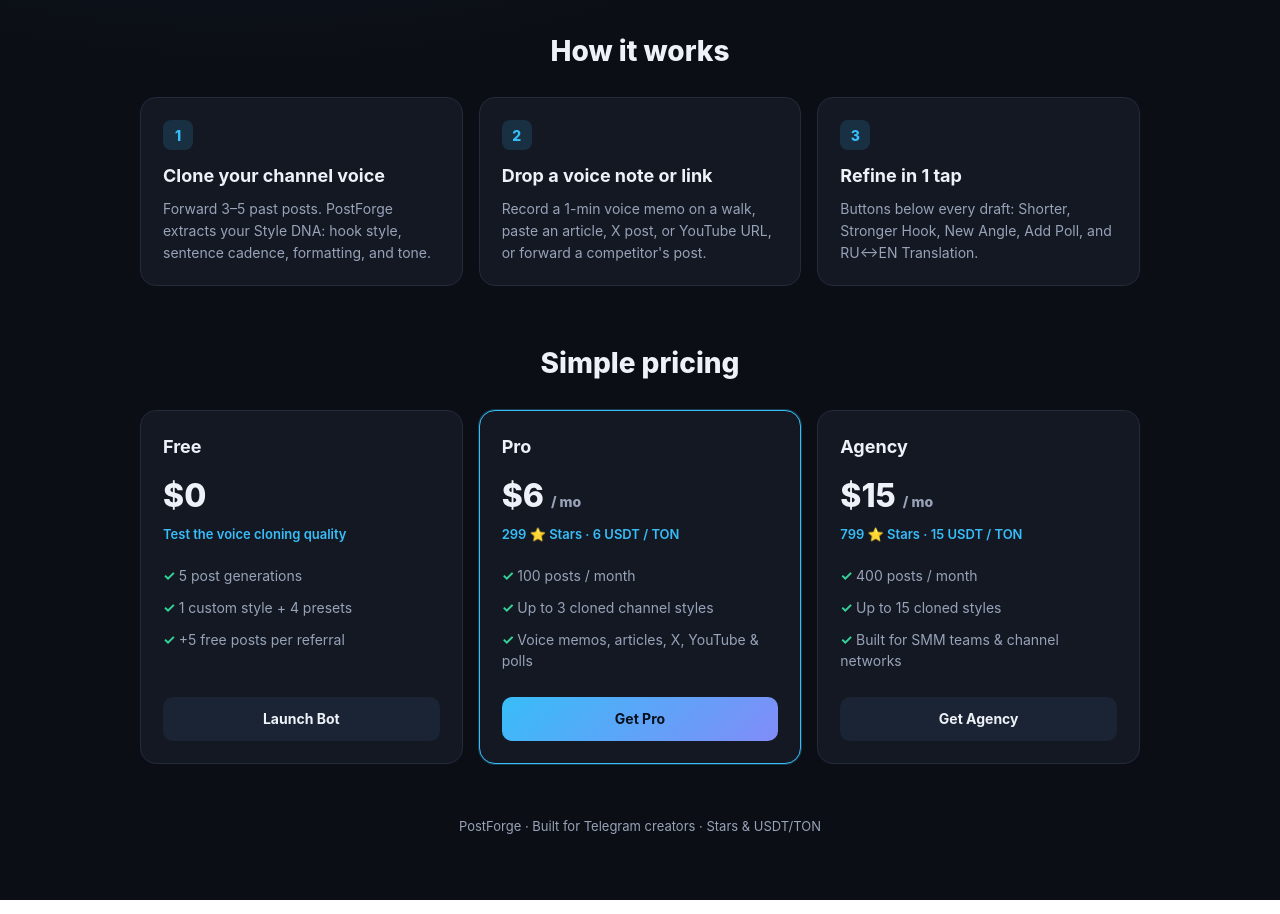
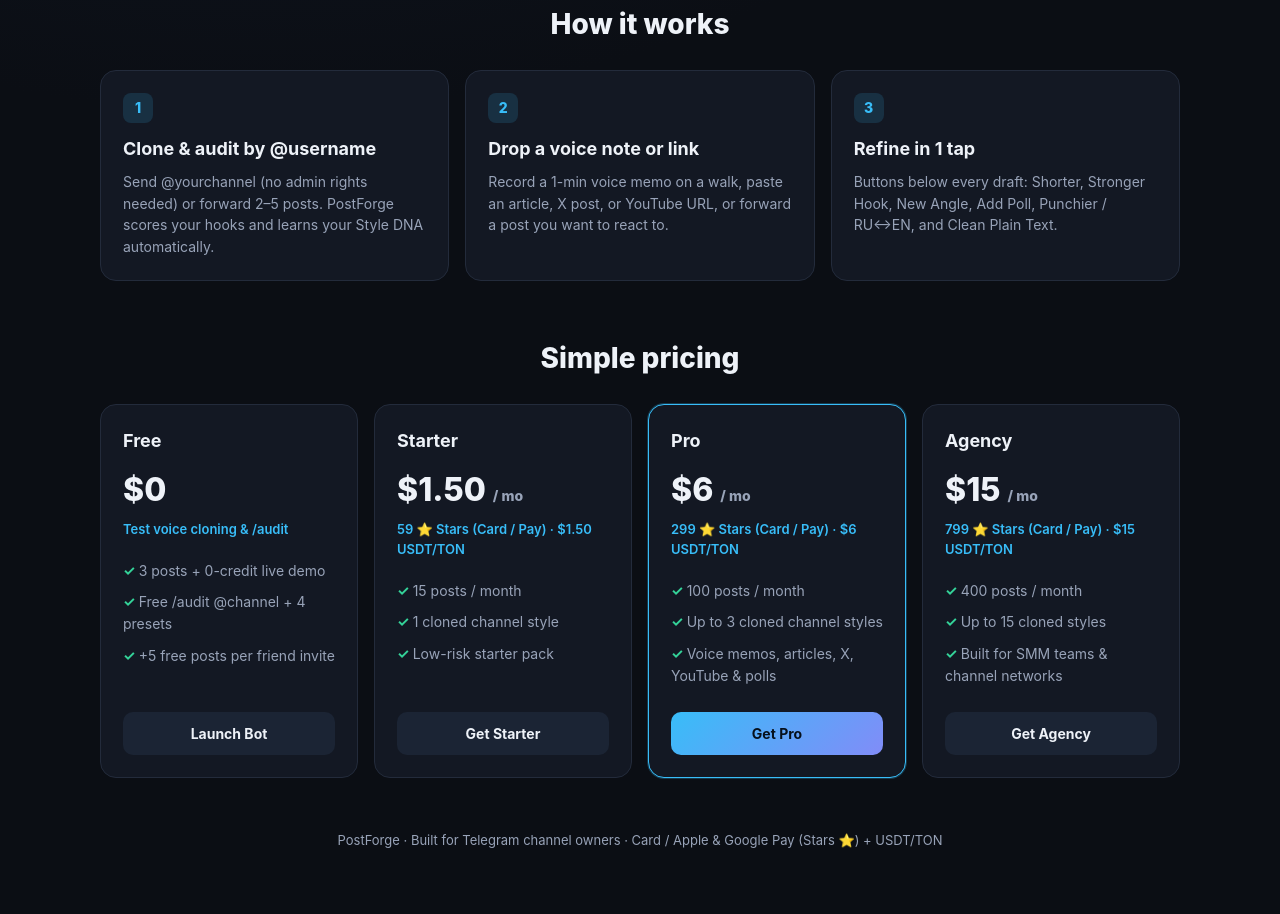
Before and after one commit to babanadia/postforge, a plain HTML site: page index.html in a window 1280 px wide. Shown: the part 1158-2072 px from the top of the page. Drawn offline with Linux system fonts and the light colour scheme.

Commit message:
feat: add Starter tier, channel audit demo, Card/Pay clarity, and SEO

```diff
--- a/index.html
+++ b/index.html
@@ -3,18 +3,38 @@
 <head>
   <meta charset="UTF-8" />
   <meta name="viewport" content="width=device-width, initial-scale=1.0" />
-  <title>PostForge — AI Telegram Channel Post Editor in Your Exact Voice</title>
-  <meta name="description" content="Forward 3–5 posts once to clone your Telegram channel's Style DNA. Turn voice memos, articles, X posts, and YouTube videos into publish-ready Telegram HTML posts in 15 seconds." />
+  <title>PostForge — AI Telegram Channel Post Editor &amp; Voice Cloner</title>
+  <meta name="description" content="Clone your Telegram channel's writing style by @username in 1 click, get a Free AI Channel Audit, and turn voice memos, articles, X posts, or YouTube links into ready posts in 10 seconds." />
+  <link rel="canonical" href="https://babanadia.github.io/postforge/" />
   <link rel="icon" type="image/jpeg" href="logo.jpg" />
   <meta property="og:type" content="website" />
   <meta property="og:url" content="https://babanadia.github.io/postforge/" />
-  <meta property="og:title" content="PostForge — AI Telegram Post Editor in Your Exact Voice" />
-  <meta property="og:description" content="Clone your channel's writing style from 3–5 posts. Drop voice memos, articles, X threads, or YouTube links — get clean Telegram posts in 15 seconds. 5 posts free." />
+  <meta property="og:title" content="PostForge — AI Telegram Post Editor &amp; Channel Voice Cloner" />
+  <meta property="og:description" content="Clone your channel's voice by @username, run a Free AI Channel Audit, and turn voice notes or links into ready posts in 10s. 3 free posts + instant live demo." />
   <meta property="og:image" content="https://babanadia.github.io/postforge/logo.jpg" />
   <meta name="twitter:card" content="summary" />
-  <meta name="twitter:title" content="PostForge — AI Telegram Post Editor in Your Exact Voice" />
-  <meta name="twitter:description" content="Clone your Telegram channel style from 3–5 posts. Turn voice memos, X posts, articles & YouTube into publish-ready posts in 15s." />
+  <meta name="twitter:title" content="PostForge — AI Telegram Post Editor &amp; Channel Voice Cloner" />
+  <meta name="twitter:description" content="Clone your Telegram channel style by @username. Free AI hook audit + voice notes, articles, X &amp; YouTube to publish-ready HTML in 10s." />
   <meta name="twitter:image" content="https://babanadia.github.io/postforge/logo.jpg" />
+  <script type="application/ld+json">
+  {
+    "@context": "https://schema.org",
+    "@type": "SoftwareApplication",
+    "name": "PostForge",
+    "applicationCategory": "BusinessApplication",
+    "operatingSystem": "Telegram, iOS, Android, Web, Windows, macOS",
+    "url": "https://babanadia.github.io/postforge/",
+    "sameAs": "https://t.me/getpostforge_bot",
+    "description": "AI Telegram post editor that clones any channel's Style DNA from @username or 3-5 posts, audits channel hooks for free, and turns voice notes, articles, X posts, and YouTube videos into publish-ready Telegram HTML.",
+    "offers": {
+      "@type": "AggregateOffer",
+      "priceCurrency": "USD",
+      "lowPrice": "0",
+      "highPrice": "15",
+      "offerCount": "4"
+    }
+  }
+  </script>
   <style>
     :root {
       --bg: #0b0e14;
@@ -35,7 +55,7 @@
       line-height: 1.55;
       min-height: 100vh;
     }
-    .container { max-width: 1040px; margin: 0 auto; padding: 24px 20px 64px; }
+    .container { max-width: 1120px; margin: 0 auto; padding: 24px 20px 64px; }
     header {
       display: flex; align-items: center; justify-content: space-between;
       padding: 12px 0 36px;
@@ -62,11 +82,11 @@
     }
     h1 {
       font-size: clamp(30px, 5vw, 50px); line-height: 1.12; font-weight: 800;
-      letter-spacing: -0.03em; max-width: 820px; margin: 0 auto 18px;
+      letter-spacing: -0.03em; max-width: 840px; margin: 0 auto 18px;
     }
     .subtitle {
       color: var(--muted); font-size: clamp(16px, 2.1vw, 19px);
-      max-width: 660px; margin: 0 auto 30px;
+      max-width: 680px; margin: 0 auto 30px;
     }
     .cta-row { display: flex; gap: 12px; justify-content: center; flex-wrap: wrap; }
     .cta-primary {
@@ -77,6 +97,14 @@
       transition: transform .15s ease, opacity .15s ease;
     }
     .cta-primary:hover { transform: translateY(-1px); opacity: 0.94; }
+    .cta-secondary {
+      display: inline-flex; align-items: center; gap: 8px;
+      background: var(--card); border: 1px solid var(--card-border);
+      color: var(--text); font-weight: 700; text-decoration: none;
+      padding: 14px 22px; border-radius: 12px; font-size: 16px;
+      transition: border-color .15s ease, transform .15s ease;
+    }
+    .cta-secondary:hover { border-color: var(--accent); transform: translateY(-1px); }
     .cta-note { margin-top: 12px; color: var(--muted); font-size: 13px; }
 
     .demo-section {
@@ -123,8 +151,9 @@
     .card h3 { font-size: 18px; margin-bottom: 8px; }
     .card p { color: var(--muted); font-size: 14px; }
 
-    .pricing-grid { display: grid; grid-template-columns: repeat(3, 1fr); gap: 16px; }
-    @media (max-width: 760px) { .pricing-grid { grid-template-columns: 1fr; } }
+    .pricing-grid { display: grid; grid-template-columns: repeat(4, 1fr); gap: 16px; }
+    @media (max-width: 920px) { .pricing-grid { grid-template-columns: repeat(2, 1fr); } }
+    @media (max-width: 560px) { .pricing-grid { grid-template-columns: 1fr; } }
     .price-card { position: relative; display: flex; flex-direction: column; justify-content: space-between; }
     .price-card.featured { border-color: var(--accent); box-shadow: 0 0 0 1px rgba(56,189,248,0.25); }
     .price-amount { font-size: 32px; font-weight: 800; margin: 10px 0 4px; }
@@ -153,22 +182,26 @@
     </header>
 
     <section class="hero">
-      <div class="badge" data-i18n="badge">No channel admin rights needed · Pay with Stars / USDT / TON</div>
+      <div class="badge" data-i18n="badge">No admin rights needed · Card / Apple Pay / Google Pay (Stars) + USDT/TON</div>
       <h1 data-i18n="headline">Turn voice notes &amp; links into posts in your channel's exact voice</h1>
       <p class="subtitle" data-i18n="subtitle">
-        No more generic 'In today's fast-paced world' AI fluff. Forward 3–5 of your posts once — PostForge learns your rhythm and turns voice memos, articles, X posts, or YouTube videos into publish-ready posts in 15 seconds.
+        No more generic AI fluff. Drop @yourchannel once for a Free AI Channel Audit &amp; 1-click Style DNA cloning — then turn voice memos, articles, X posts, or YouTube videos into publish-ready Telegram posts in 10 seconds.
       </p>
       <div class="cta-row">
         <a class="cta-primary" href="https://t.me/getpostforge_bot?start=landing" target="_blank" rel="noopener" data-i18n="cta">
-          Try 5 Posts Free →
+          Try 3 Free Posts + Demo →
+        </a>
+        <a class="cta-secondary" href="https://t.me/getpostforge_bot?start=landing_audit" target="_blank" rel="noopener" data-i18n="ctaAudit">
+          📊 Run Free Channel Audit →
         </a>
       </div>
-      <div class="cta-note" data-i18n="ctaNote">20-second setup · No credit card required</div>
+      <div class="cta-note" data-i18n="ctaNote">10-second setup · 0-credit live demo · No card required</div>
     </section>
 
     <section class="demo-section">
       <div class="demo-tabs">
         <button class="demo-tab active" data-demo="voice" data-i18n="tabVoice">🎙 Voice → Post</button>
+        <button class="demo-tab" data-demo="audit" data-i18n="tabAudit">📊 Free Channel Audit</button>
         <button class="demo-tab" data-demo="url" data-i18n="tabUrl">🔗 Article / X / YouTube → Brief</button>
         <button class="demo-tab" data-demo="notes" data-i18n="tabNotes">📝 Rough Notes → Sharp Post</button>
       </div>
@@ -188,18 +221,18 @@
     <div class="steps-grid">
       <div class="card">
         <div class="step-num">1</div>
-        <h3 data-i18n="s1Title">Clone your channel voice</h3>
-        <p data-i18n="s1Desc">Forward 3–5 past posts. PostForge extracts your Style DNA: hook style, sentence cadence, formatting, and tone.</p>
+        <h3 data-i18n="s1Title">Clone &amp; audit by @username</h3>
+        <p data-i18n="s1Desc">Send @yourchannel (no admin rights needed) or forward 2–5 posts. PostForge scores your hooks and learns your Style DNA automatically.</p>
       </div>
       <div class="card">
         <div class="step-num">2</div>
         <h3 data-i18n="s2Title">Drop a voice note or link</h3>
-        <p data-i18n="s2Desc">Record a 1-min voice memo on a walk, paste an article, X post, or YouTube URL, or forward a competitor's post.</p>
+        <p data-i18n="s2Desc">Record a 1-min voice memo on a walk, paste an article, X post, or YouTube URL, or forward a post you want to react to.</p>
       </div>
       <div class="card">
         <div class="step-num">3</div>
         <h3 data-i18n="s3Title">Refine in 1 tap</h3>
-        <p data-i18n="s3Desc">Buttons below every draft: Shorter, Stronger Hook, New Angle, Add Poll, and RU↔EN Translation.</p>
+        <p data-i18n="s3Desc">Buttons below every draft: Shorter, Stronger Hook, New Angle, Add Poll, Punchier / RU↔EN, and Clean Plain Text.</p>
       </div>
     </div>
 
@@ -209,21 +242,35 @@
         <div>
           <h3>Free</h3>
           <div class="price-amount">$0</div>
-          <div class="price-alt" data-i18n="freeAlt">Test the voice cloning quality</div>
+          <div class="price-alt" data-i18n="freeAlt">Test voice cloning &amp; /audit</div>
           <ul class="price-list">
-            <li data-i18n="f1">5 post generations</li>
-            <li data-i18n="f2">1 custom style + 4 presets</li>
-            <li data-i18n="f3">+5 free posts per referral</li>
+            <li data-i18n="f1">3 posts + 0-credit live demo</li>
+            <li data-i18n="f2">Free /audit @channel + 4 presets</li>
+            <li data-i18n="f3">+5 free posts per friend invite</li>
           </ul>
         </div>
         <a class="price-btn" href="https://t.me/getpostforge_bot?start=landing_free" target="_blank" rel="noopener" data-i18n="startBtn">Launch Bot</a>
+      </div>
+
+      <div class="card price-card">
+        <div>
+          <h3>Starter</h3>
+          <div class="price-amount">$1.50 <span data-i18n="perMo" style="font-size:14px;color:var(--muted)">/ mo</span></div>
+          <div class="price-alt" data-i18n="starterAlt">59 ⭐ Stars (Card / Pay) · $1.50 USDT/TON</div>
+          <ul class="price-list">
+            <li data-i18n="st1">15 posts / month</li>
+            <li data-i18n="st2">1 cloned channel style</li>
+            <li data-i18n="st3">Low-risk impulse pack</li>
+          </ul>
+        </div>
+        <a class="price-btn" href="https://t.me/getpostforge_bot?start=landing_starter" target="_blank" rel="noopener" data-i18n="starterBtn">Get Starter</a>
       </div>
 
       <div class="card price-card featured">
         <div>
           <h3>Pro</h3>
           <div class="price-amount">$6 <span data-i18n="perMo" style="font-size:14px;color:var(--muted)">/ mo</span></div>
-          <div class="price-alt">299 ⭐ Stars · 6 USDT / TON</div>
+          <div class="price-alt" data-i18n="proAlt">299 ⭐ Stars (Card / Pay) · $6 USDT/TON</div>
           <ul class="price-list">
             <li data-i18n="p1">100 posts / month</li>
             <li data-i18n="p2">Up to 3 cloned channel styles</li>
@@ -237,7 +284,7 @@
         <div>
           <h3>Agency</h3>
           <div class="price-amount">$15 <span data-i18n="perMo" style="font-size:14px;color:var(--muted)">/ mo</span></div>
-          <div class="price-alt">799 ⭐ Stars · 15 USDT / TON</div>
+          <div class="price-alt" data-i18n="agencyAlt">799 ⭐ Stars (Card / Pay) · $15 USDT/TON</div>
           <ul class="price-list">
             <li data-i18n="a1">400 posts / month</li>
             <li data-i18n="a2">Up to 15 cloned styles</li>
@@ -248,80 +295,100 @@
       </div>
     </div>
 
-    <footer>PostForge · Built for Telegram creators · Stars &amp; USDT/TON</footer>
+    <footer data-i18n="footerText">PostForge · Built for Telegram channel owners · Card / Apple &amp; Google Pay (Stars ⭐) + USDT/TON</footer>
   </div>
 
   <script>
     const i18n = {
       ru: {
-        docTitle: "PostForge — Личный AI-редактор постов в стиле твоего Telegram-канала",
-        badge: "Без прав админа в канале · Оплата Stars / USDT / TON",
-        headline: "Твои голосовые и ссылки → готовые посты в личном стиле канала",
-        subtitle: "Забудь про шаблонные тексты «в современном мире». Перешли 3–5 своих постов — бот выучит твой стиль и за 15 секунд превратит голосовое, статью, пост из X или YouTube в пост, который звучит как ты.",
-        cta: "Попробовать 5 постов бесплатно →",
-        ctaNote: "Старт за 20 секунд · Карта не нужна",
+        docTitle: "PostForge — AI-редактор и клон стиля Telegram-канала",
+        badge: "Без прав админа · Карта / Apple Pay / Google Pay (Stars) и USDT/TON",
+        headline: "Голосовые и ссылки → готовые посты в стиле твоего Telegram-канала",
+        subtitle: "Забудь про шаблонные тексты «в современном мире». Отправь @канал для бесплатного AI-разбора хуков и клонирования стиля — и превращай голосовые, статьи, посты из X или YouTube в посты за 10 секунд.",
+        cta: "3 поста + демо бесплатно →",
+        ctaAudit: "📊 Бесплатный AI-разбор @канала →",
+        ctaNote: "Старт за 10 секунд · Демо не тратит кредиты · Карта не нужна",
         tabVoice: "🎙 Голосовое → Пост",
+        tabAudit: "📊 AI-разбор @канала",
         tabUrl: "🔗 Статья / X / YouTube → Выжимка",
         tabNotes: "📝 Сырые тезисы → Острый пост",
         beforeLabel: "Вход (что кинул автор)",
         afterLabel: "Выход PostForge (в стиле канала)",
         howTitle: "Как это работает",
-        s1Title: "Клонируешь стиль канала",
-        s1Desc: "Пересылаешь 3–5 своих постов. Бот вытаскивает твою ДНК стиля: хуки, ритм, длину абзацев и подачу.",
+        s1Title: "Клон стиля и аудит по @username",
+        s1Desc: "Пришли @канал (без прав админа) или 2–5 постов. Бот оценит хуки в /audit и снимет твою ДНК стиля.",
         s2Title: "Кидаешь голосовое или ссылку",
-        s2Desc: "Наговариваешь мысль на ходу, кидаешь статью, пост из X, YouTube-ролик или пересланный пост конкурента.",
+        s2Desc: "Наговариваешь мысль на ходу, кидаешь статью, пост из X, YouTube-ролик или тезисы — получаешь чистый Telegram HTML.",
         s3Title: "Докручиваешь в 1 клик",
-        s3Desc: "Кнопки под постом: «Короче», «Острее хук», «Другой угол», «Опрос», «Перевод RU↔EN».",
+        s3Desc: "Кнопки под постом: «Короче», «Острее хук», «Другой угол», «Опрос», «Перевод RU↔EN» и «Чистый текст».",
         pricingTitle: "Простые тарифы",
         perMo: "/ мес",
-        freeAlt: "Чтобы проверить качество",
-        f1: "5 генераций постов",
-        f2: "1 свой стиль + 4 пресета",
+        freeAlt: "Проверить качество и /audit",
+        f1: "3 поста + бесплатное живое демо",
+        f2: "Бесплатный /audit @канала + 4 пресета",
         f3: "+5 постов за каждого друга",
+        starterAlt: "59 ⭐ Stars (Карта / Pay) · $1.50 USDT/TON",
+        st1: "15 постов на 30 дней",
+        st2: "1 клонированный стиль канала",
+        st3: "Быстрый старт за ~110 ₽ / $1.50",
+        proAlt: "299 ⭐ Stars (Карта / Pay) · $6 USDT/TON",
         p1: "100 постов в месяц",
         p2: "До 3 клонированных стилей",
         p3: "Голосовые, статьи, X, YouTube, опросы",
+        agencyAlt: "799 ⭐ Stars (Карта / Pay) · $15 USDT/TON",
         a1: "400 постов в месяц",
         a2: "До 15 стилей под сетку каналов",
         a3: "Идеально для SMM и редакций",
         startBtn: "Запустить бота",
+        starterBtn: "Выбрать Starter",
         proBtn: "Выбрать Pro",
-        agencyBtn: "Выбрать Agency"
+        agencyBtn: "Выбрать Agency",
+        footerText: "PostForge · Для владельцев Telegram-каналов · Карта / Apple & Google Pay (Stars ⭐) + USDT/TON"
       },
       en: {
-        docTitle: "PostForge — AI Telegram Channel Post Editor in Your Exact Voice",
-        badge: "No channel admin rights needed · Pay with Stars / USDT / TON",
+        docTitle: "PostForge — AI Telegram Channel Post Editor & Voice Cloner",
+        badge: "No admin rights needed · Card / Apple Pay / Google Pay (Stars) + USDT/TON",
         headline: "Turn voice notes & links into posts in your channel's exact voice",
-        subtitle: "No more generic 'In today's fast-paced world' AI fluff. Forward 3–5 of your posts once — PostForge learns your rhythm and turns voice memos, articles, X posts, or YouTube videos into publish-ready posts in 15 seconds.",
-        cta: "Try 5 Posts Free →",
-        ctaNote: "20-second setup · No credit card required",
+        subtitle: "No more generic AI fluff. Drop @yourchannel once for a Free AI Channel Audit & 1-click Style DNA cloning — then turn voice memos, articles, X posts, or YouTube videos into publish-ready Telegram posts in 10 seconds.",
+        cta: "Try 3 Free Posts + Demo →",
+        ctaAudit: "📊 Run Free Channel Audit →",
+        ctaNote: "10-second setup · 0-credit live demo · No card required",
         tabVoice: "🎙 Voice → Post",
+        tabAudit: "📊 Free Channel Audit",
         tabUrl: "🔗 Article / X / YouTube → Brief",
         tabNotes: "📝 Rough Notes → Sharp Post",
         beforeLabel: "Input (what you dropped)",
         afterLabel: "PostForge Output (your channel DNA)",
         howTitle: "How it works",
-        s1Title: "Clone your channel voice",
-        s1Desc: "Forward 3–5 past posts. PostForge extracts your Style DNA: hook style, sentence cadence, formatting, and tone.",
+        s1Title: "Clone & audit by @username",
+        s1Desc: "Send @yourchannel (no admin rights needed) or forward 2–5 posts. PostForge scores your hooks and learns your Style DNA automatically.",
         s2Title: "Drop a voice note or link",
-        s2Desc: "Record a 1-min voice memo on a walk, paste an article, X post, or YouTube URL, or forward a competitor's post.",
+        s2Desc: "Record a 1-min voice memo on a walk, paste an article, X post, or YouTube URL, or forward a post you want to react to.",
         s3Title: "Refine in 1 tap",
-        s3Desc: "Buttons below every draft: Shorter, Stronger Hook, New Angle, Add Poll, and RU↔EN Translation.",
+        s3Desc: "Buttons below every draft: Shorter, Stronger Hook, New Angle, Add Poll, Punchier / RU↔EN, and Clean Plain Text.",
         pricingTitle: "Simple pricing",
         perMo: "/ mo",
-        freeAlt: "Test the voice cloning quality",
-        f1: "5 post generations",
-        f2: "1 custom style + 4 presets",
-        f3: "+5 free posts per referral",
+        freeAlt: "Test voice cloning & /audit",
+        f1: "3 posts + 0-credit live demo",
+        f2: "Free /audit @channel + 4 presets",
+        f3: "+5 free posts per friend invite",
+        starterAlt: "59 ⭐ Stars (Card / Pay) · $1.50 USDT/TON",
+        st1: "15 posts / month",
+        st2: "1 cloned channel style",
+        st3: "Low-risk starter pack",
+        proAlt: "299 ⭐ Stars (Card / Pay) · $6 USDT/TON",
         p1: "100 posts / month",
         p2: "Up to 3 cloned channel styles",
         p3: "Voice memos, articles, X, YouTube & polls",
+        agencyAlt: "799 ⭐ Stars (Card / Pay) · $15 USDT/TON",
         a1: "400 posts / month",
         a2: "Up to 15 cloned styles",
         a3: "Built for SMM teams & channel networks",
         startBtn: "Launch Bot",
+        starterBtn: "Get Starter",
         proBtn: "Get Pro",
-        agencyBtn: "Get Agency"
+        agencyBtn: "Get Agency",
+        footerText: "PostForge · Built for Telegram channel owners · Card / Apple & Google Pay (Stars ⭐) + USDT/TON"
       }
     };
 
@@ -330,6 +397,10 @@
         voice: {
           before: "🎙 Голосовое (0:42):\n«Короче, сегодня общался с клиентом, он слил $1200 на рекламу у блогеров, потому что не проверял отписки через инвайт-ссылки. Просто кидал общую ссылку на канал. Надо объяснить людям, что без трекинга ссылок реклама — это лотерея.»",
           after: "<b>Почему $1200 на рекламу в Telegram сгорают в первую неделю</b>\n\nСегодня разбирали кейс клиента: купил 4 посева, подписчики вроде пришли, а охваты не выросли.\n\nОшибка банальная — всех вели на публичный @username. Через неделю 70% отписались, но кто именно привёл мусорный трафик — понять невозможно.\n\n<blockquote>Правило простое: 1 размещение = 1 уникальная инвайт-ссылка.</blockquote>\n\nНе видите отток по каждому каналу на 7-й день — значит не покупаете рекламу, а играете в рулетку."
+        },
+        audit: {
+          before: "Команда в боте:\n/audit @yourchannel\n\n(Бот сам читает последние публичные посты канала — права админа не нужны)",
+          after: "<b>📊 AI-разбор канала @yourchannel</b>\n\n• <b>Архетип голоса:</b> Практик-редактор\n• <b>Оценка хуков:</b> 7.4/10 · <b>Читаемость:</b> 8.8/10\n• <b>Сильная сторона:</b> живые кейсы из практики.\n• <b>Точка роста:</b> первые 2 строки перегружены вступлением — вывод спрятан в конец.\n\n<b>Усиленный хук для вашего поста:</b>\n<blockquote>Я проверил 12 запусков в Telegram — 9 слили бюджет из-за одной настройки в /plan.</blockquote>"
         },
         url: {
           before: "🔗 https://example.com/telegram-stars-guide\n(Длинная англоязычная статья на 2500 слов про вывод Telegram Stars через Fragment без обязательного KYC от 1000 Stars и холд 21 день.)",
@@ -344,6 +415,10 @@
         voice: {
           before: "🎙 Voice memo (0:42):\n'Just talked to a founder who burned $1,200 on Telegram channel promos because he used his public @username instead of unique invite links. Zero clue which channel brought bots vs real buyers.'",
           after: "<b>How $1,200 in Telegram ads vanishes in 7 days</b>\n\nAudited a founder's promo campaign today: 4 sponsored posts, decent join spike, flat sales.\n\nThe mistake? Every promo pointed to their public @username. Half the crowd unsubscribed by Day 7 — with zero way to tell which channel sent junk traffic.\n\n<blockquote>One rule fixes this: 1 placement = 1 tracked invite link.</blockquote>\n\nIf you can't measure Day-7 retention per source, you're guessing, not buying traffic."
+        },
+        audit: {
+          before: "Command in bot:\n/audit @yourchannel\n\n(Reads recent public posts automatically — zero admin rights needed)",
+          after: "<b>📊 Channel Audit: @yourchannel</b>\n\n• <b>Voice Archetype:</b> Sharp Practitioner\n• <b>Hook Score:</b> 7.4/10 · <b>Readability:</b> 8.8/10\n• <b>What Works:</b> Real operational examples.\n• <b>Growth Leak:</b> Opening lines bury the sharpest number at the bottom.\n\n<b>Rewritten Scroll-Stopping Hook:</b>\n<blockquote>I audited 12 Telegram launches this month — 9 burned budget on the same mistake.</blockquote>"
         },
         url: {
           before: "🔗 https://example.com/telegram-stars-guide\n(2,500-word article covering Telegram Stars payouts on Fragment, 1,000 Stars minimum, 21-day hold window, and TON payouts.)",
```
Also changed, not shown: sitemap.xml (added, +9 -0 lines), robots.txt (added).
